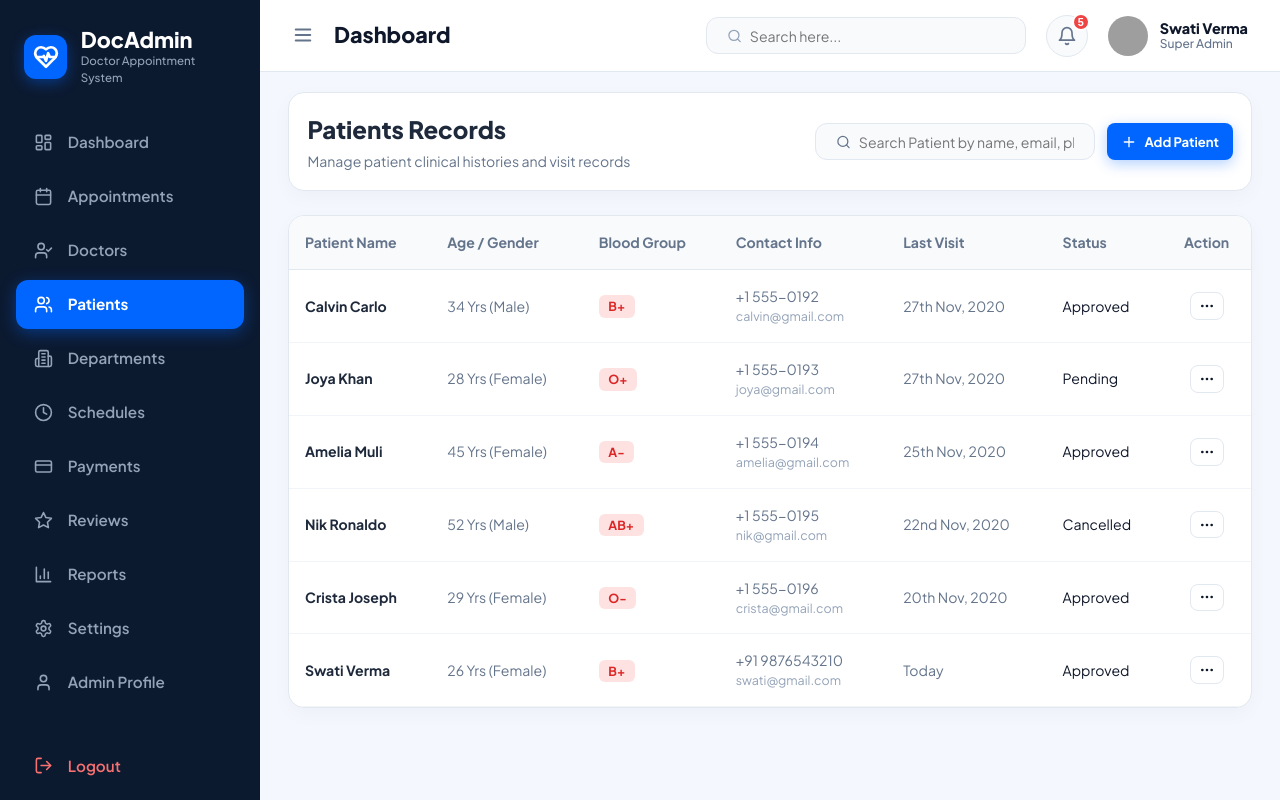
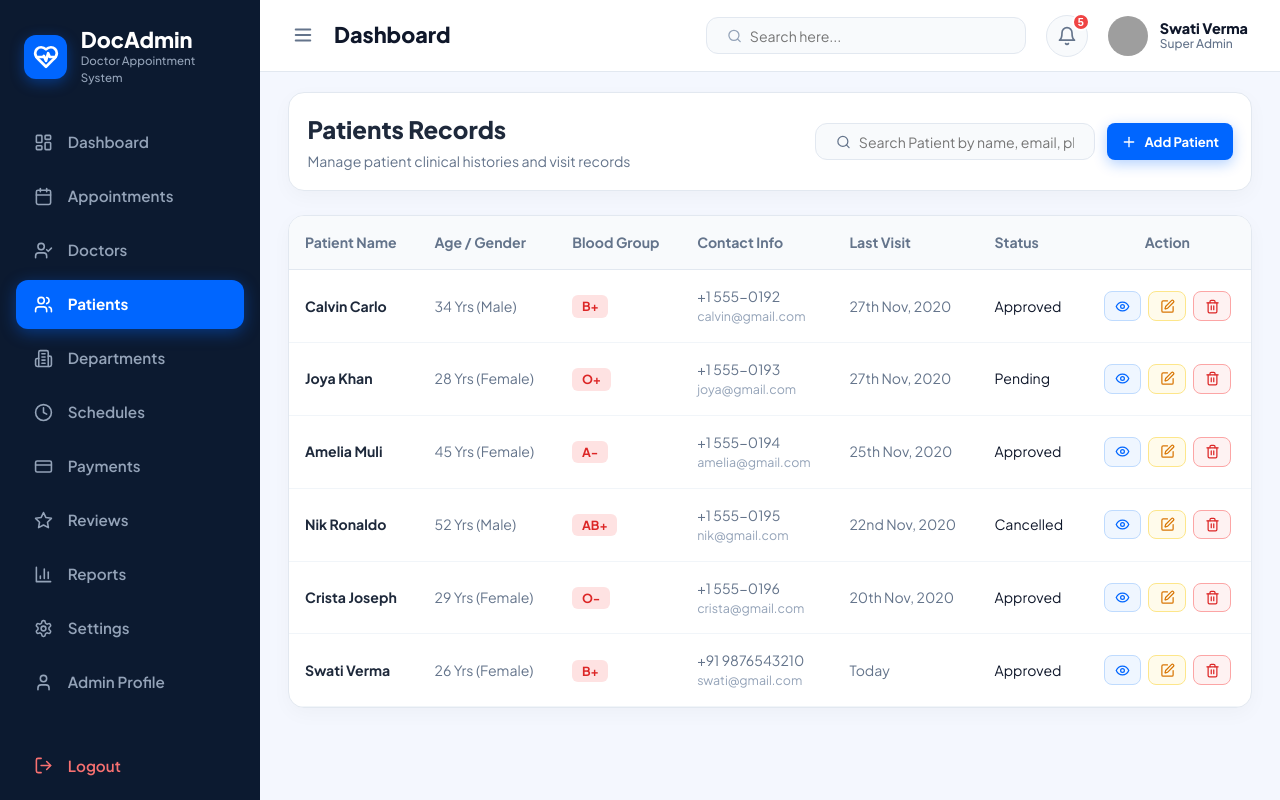
Before and after one commit to swatimistechalphonic-bot/Appointmentbackend, a React (Vite) app in the folder frontend/: page /patients in a window 1280 px wide. Built offline with nearby package versions, Linux system fonts and the light colour scheme; no server answers; grey boxes are pictures that could not be loaded.

Commit message:
Show action icons (View, Edit, Delete) directly in row to prevent scrollbar clipping

```diff
--- a/frontend/src/pages/PatientsPage.jsx
+++ b/frontend/src/pages/PatientsPage.jsx
@@ -277,43 +277,33 @@ const PatientsPage = () => {
                       </span>
                     </td>
                     <td style={{ padding: '1rem', textAlign: 'center' }}>
-                      <div className="action-dropdown-container">
+                      <div style={{ display: 'flex', alignItems: 'center', justifyContent: 'center', gap: '0.45rem' }}>
                         <button
                           className="btn btn-secondary btn-sm"
-                          style={{ padding: '0.3rem 0.5rem' }}
-                          onClick={(e) => {
-                            e.stopPropagation();
-                            setActiveMenuId(isMenuOpen ? null : patientId);
-                          }}
+                          style={{ padding: '0.4rem 0.65rem', color: '#0066FF', borderColor: '#BFDBFE', background: '#EFF6FF', display: 'inline-flex', alignItems: 'center', gap: '0.3rem' }}
+                          title="View Details"
+                          onClick={() => setViewPatient(p)}
                         >
-                          <MoreHorizontal size={16} />
+                          <Eye size={15} />
                         </button>
 
-                        {isMenuOpen && (
-                          <div className="action-dropdown-menu">
                         <button
-                              className="action-dropdown-item"
-                              onClick={() => {
-                                setActiveMenuId(null);
-                                setViewPatient(p);
-                              }}
-                            >
-                              <Eye size={15} color="#0066FF" /> View Details
-                            </button>
-                            <button
-                              className="action-dropdown-item"
+                          className="btn btn-secondary btn-sm"
+                          style={{ padding: '0.4rem 0.65rem', color: '#D97706', borderColor: '#FDE68A', background: '#FFFBEB', display: 'inline-flex', alignItems: 'center', gap: '0.3rem' }}
+                          title="Edit Record"
                           onClick={() => handleOpenEditModal(p)}
                         >
-                              <Edit size={15} color="#F59E0B" /> Edit Record
+                          <Edit size={15} />
                         </button>
+
                         <button
-                              className="action-dropdown-item danger"
+                          className="btn btn-secondary btn-sm"
+                          style={{ padding: '0.4rem 0.65rem', color: '#DC2626', borderColor: '#FCA5A5', background: '#FEF2F2', display: 'inline-flex', alignItems: 'center', gap: '0.3rem' }}
+                          title="Delete Patient"
                           onClick={() => handleDeletePatient(p)}
                         >
-                              <Trash2 size={15} color="#DC2626" /> Delete Patient
+                          <Trash2 size={15} />
                         </button>
-                          </div>
-                        )}
                       </div>
                     </td>
                   </tr>
```
Lines whose indentation alone changed are shown as unchanged.
